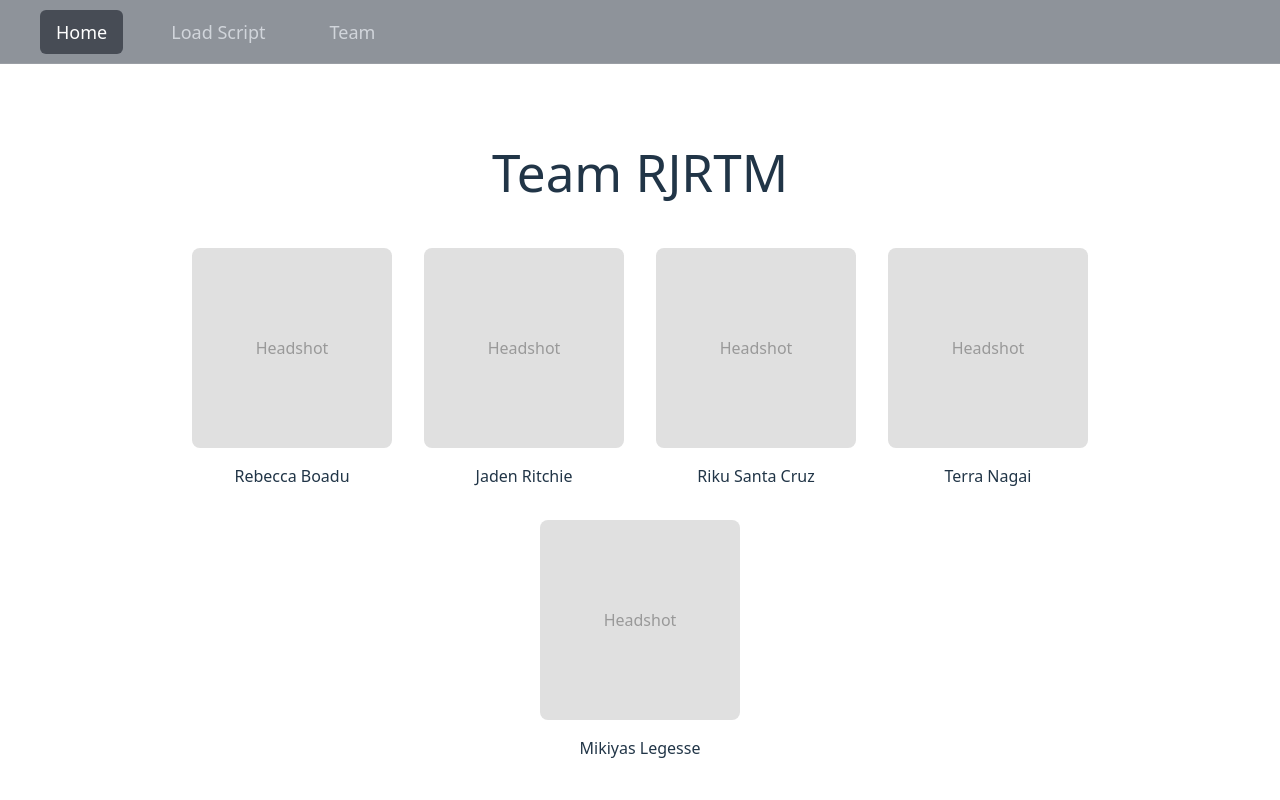
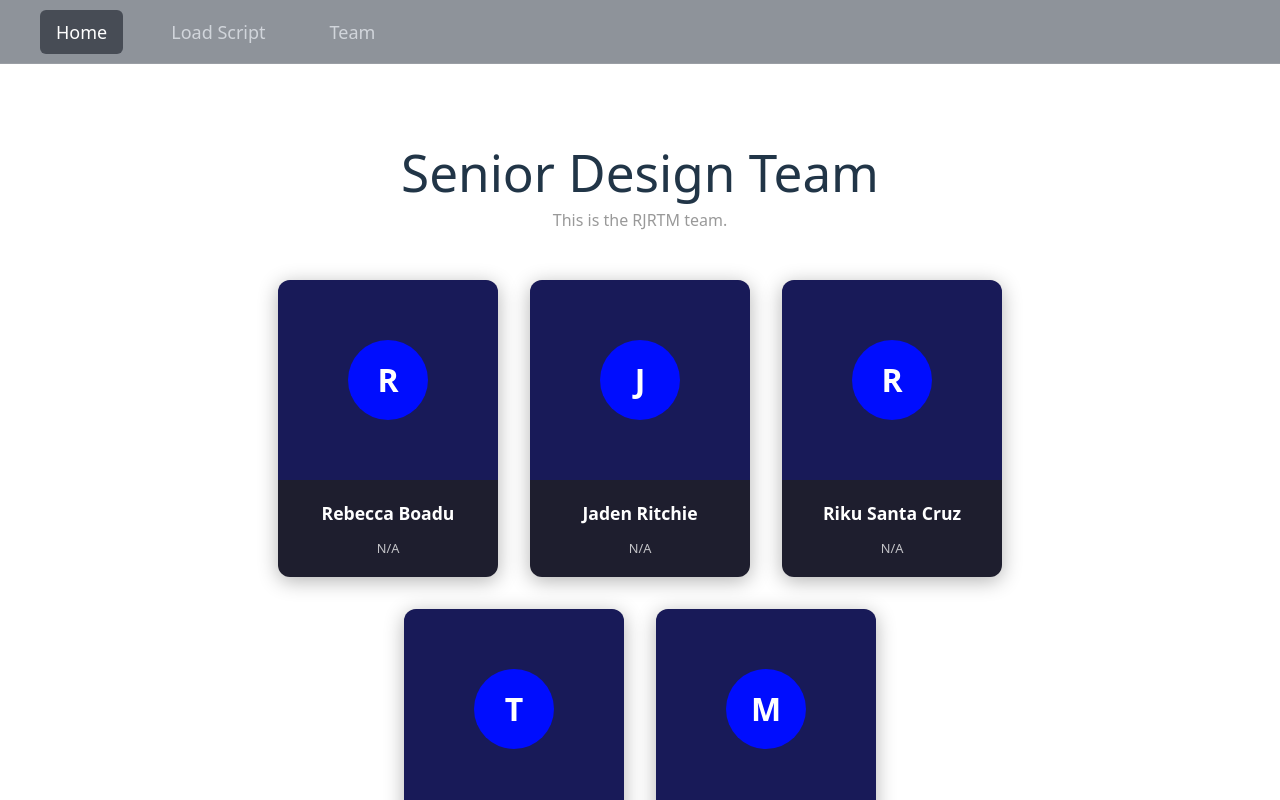
Before and after one commit to rboadu/rjrtm-frontend, a React (Vite) app in the folder react-app/: page /team in a window 1280 px wide. Shown: the top 800 px of the page. Built offline with nearby package versions, Linux system fonts and the light colour scheme.

Commit message:
worked on team page, added team card component

```diff
--- a/react-app/src/App.jsx
+++ b/react-app/src/App.jsx
@@ -11,7 +11,7 @@ function App() {
       <Navbar />
       <main>
         <Routes>
-          <Route path="/" element={<div style={{ padding: "5rem" }}><h1>RJRTM Frontend</h1></div>} />
+          <Route path="/" element={<div style={{ padding: "5rem" }}><h1>Home Page</h1></div>} />
           <Route path="/loadscript" element={<LoadScript />} />
           <Route path="/team" element={<Team />} />
         </Routes>
--- a/react-app/src/components/navbar.jsx
+++ b/react-app/src/components/navbar.jsx
@@ -11,7 +11,7 @@ function classNames(...classes) {
   return classes.filter(Boolean).join(' ')
 }
 
-export default function Example() {
+export default function NavBar() {
   return (
     <Disclosure
       as="nav"
--- /dev/null
+++ b/react-app/src/components/profile_card.jsx
@@ -0,0 +1,94 @@
+export default function ProfileCard({
+  name,
+  bio = "No bio provided.",
+  photo = null,
+  bgColor = "#1e1e2e",
+  textColor = "#ffffff",
+  accentColor = "#646cff",
+  width = "220px",
+}) {
+  return (
+    <div
+      style={{
+        backgroundColor: bgColor,
+        color: textColor,
+        width: width,
+        borderRadius: "12px",
+        overflow: "hidden",
+        boxShadow: "0 4px 20px rgba(0,0,0,0.3)",
+        transition: "transform 0.2s ease, box-shadow 0.2s ease",
+        cursor: "default",
+      }}
+      onMouseEnter={(e) => {
+        e.currentTarget.style.transform = "translateY(-6px)";
+        e.currentTarget.style.boxShadow = "0 8px 30px rgba(0,0,0,0.4)";
+      }}
+      onMouseLeave={(e) => {
+        e.currentTarget.style.transform = "translateY(0)";
+        e.currentTarget.style.boxShadow = "0 4px 20px rgba(0,0,0,0.3)";
+      }}
+    >
+      {/* Photo Section */}
+      <div
+        style={{
+          width: "100%",
+          height: "200px",
+          backgroundColor: accentColor + "33",
+          display: "flex",
+          alignItems: "center",
+          justifyContent: "center",
+          overflow: "hidden",
+        }}
+      >
+        {photo ? (
+          <img
+            src={photo}
+            alt={name}
+            style={{ width: "100%", height: "100%", objectFit: "cover" }}
+          />
+        ) : (
+          <div
+            style={{
+              width: "80px",
+              height: "80px",
+              borderRadius: "50%",
+              backgroundColor: accentColor,
+              display: "flex",
+              alignItems: "center",
+              justifyContent: "center",
+              fontSize: "2rem",
+              fontWeight: "bold",
+              color: "#fff",
+            }}
+          >
+            {name.charAt(0)}
+          </div>
+        )}
+      </div>
+
+      {/* Info Section */}
+      <div style={{ padding: "1.2rem" }}>
+        <h3
+          style={{
+            margin: "0 0 0.8rem 0",
+            fontSize: "1.1rem",
+            fontWeight: "700",
+            color: textColor,
+          }}
+        >
+          {name}
+        </h3>
+        <p
+          style={{
+            margin: 0,
+            fontSize: "0.8rem",
+            lineHeight: "1.5",
+            color: textColor + "bb",
+          }}
+        >
+          {bio}
+        </p>
+      </div>
+    </div>
+  );
+}
--- a/react-app/src/sub_pages/Team.jsx
+++ b/react-app/src/sub_pages/Team.jsx
@@ -1,35 +1,84 @@
-export default function Team() {
+import ProfileCard from "../components/profile_card";
+
 const teamMembers = [
-    "Rebecca Boadu",
-    "Jaden Ritchie",
-    "Riku Santa Cruz",
-    "Terra Nagai",
-    "Mikiyas Legesse"
+  {
+    name: "Rebecca Boadu",
+    bio: "N/A", // change this to actual bios when available
+    accentColor: "#000dfe", // dummy colours feel free to change it to whatever you want
+  },
+  {
+    name: "Jaden Ritchie",
+    bio: "N/A",
+    accentColor: "#000dfe",
+  },
+  {
+    name: "Riku Santa Cruz",
+    bio: "N/A",
+    accentColor: "#000dfe",
+  },
+  {
+    name: "Terra Nagai",
+    bio: "N/A",
+    accentColor: "#000dfe",
+  },
+  {
+    name: "Mikiyas Legesse",
+    bio: "N/A",
+    accentColor: "#000dfe",
+  },
 ];
 
+export default function Team() {
+    const row1 = teamMembers.slice(0, 3);
+    const row2 = teamMembers.slice(3);
   return (
-    <div style={{ padding: "5rem", display: "flex", flexDirection: "column", alignItems: "center" }}>
-      <h1 style={{ marginBottom: "3rem" }}>Team RJRTM</h1>
-      <div style={{ display: "flex", flexWrap: "wrap", gap: "2rem", justifyContent: "center" }}>
-        {teamMembers.map((name) => (
-          <div key={name} style={{ textAlign: "center" }}>
     <div
       style={{
-                width: "200px",
-                height: "200px",
-                backgroundColor: "#e0e0e0",
-                borderRadius: "8px",
-                marginBottom: "1rem",
+        padding: "5rem 2rem",
         display: "flex",
+        flexDirection: "column",
         alignItems: "center",
-                justifyContent: "center",
-                color: "#999"
       }}
     >
-              Headshot
+      <h1 style={{ marginBottom: "0.5rem" }}>Senior Design Team</h1>
+      <p style={{ marginBottom: "3rem", color: "#999" }}>
+        This is the RJRTM team.
+      </p>
+      <div
+        style={{
+          display: "flex",
+          flexWrap: "wrap",
+          gap: "2rem",
+          justifyContent: "center",
+        }}
+      >
+        {row1.map((member) => (
+          <ProfileCard
+            key={member.name}
+            name={member.name}
+            bio={member.bio}
+            photo={member.photo}
+            accentColor={member.accentColor}
+          />
+        ))}
       </div>
-            <h3>{name}</h3>
-          </div>
+      <div
+        style={{
+          display: "flex",
+          flexWrap: "wrap",
+          gap: "2rem",
+          justifyContent: "center",
+          marginTop: "2rem",
+        }}
+      >
+        {row2.map((member) => (
+          <ProfileCard
+            key={member.name}
+            name={member.name}
+            bio={member.bio}
+            photo={member.photo}
+            accentColor={member.accentColor}
+          />
         ))}
       </div>
     </div>
```
Lines whose indentation alone changed are shown as unchanged.
